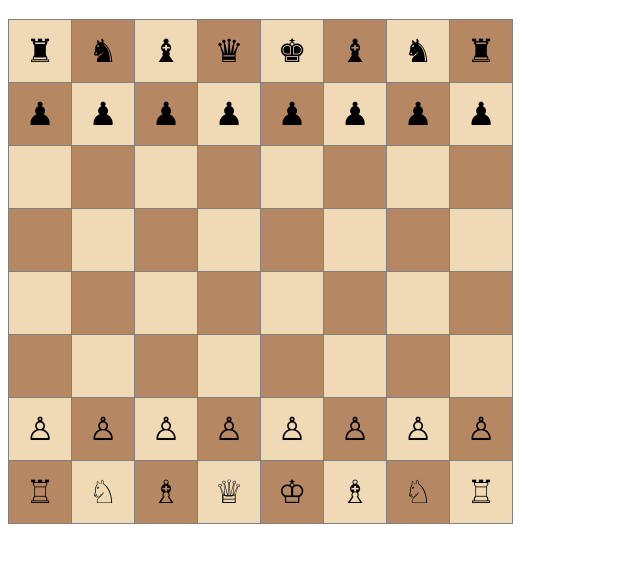
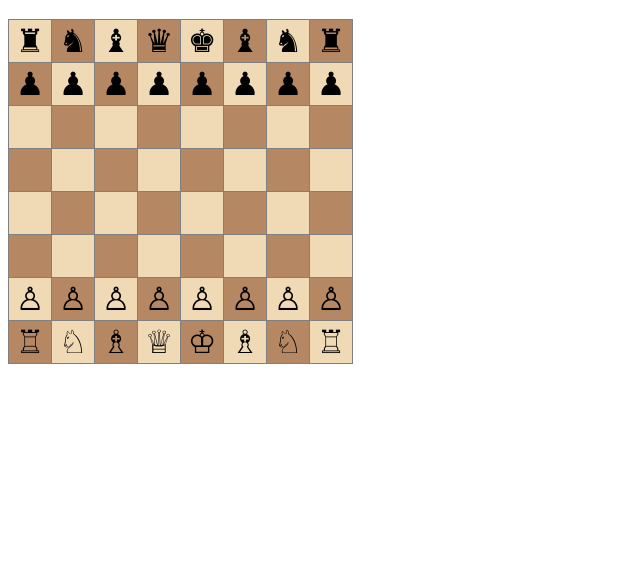
Before and after one commit to DivyanshMishra-2315000780/Chess_Project, a plain HTML site: page index.html in a window 1280 px wide. Shown: the part 61-624 px from the top of the page, without its empty margins (0-640 px from the left). Drawn offline with Linux system fonts and the light colour scheme.

Commit message:
added unicode for pieces

```diff
--- a/index.html
+++ b/index.html
@@ -9,10 +9,11 @@
             border-collapse: collapse;
         }
         td {
-            width: 60px;
-            height: 60px;
+            width: 40px;
+            height: 40px;
             text-align: center;
             font-size: 32px;
+            font-family:  "Arial Unicode MS";
         }
         .light {
             background-color: #f0d9b5;
@@ -28,26 +29,26 @@
     <table border="1">
         <!-- Row 8 (Black back row) -->
         <tr>
-            <td class="light">♜</td>
-            <td class="dark">♞</td>
-            <td class="light">♝</td>
-            <td class="dark">♛</td>
-            <td class="light">♚</td>
-            <td class="dark">♝</td>
-            <td class="light">♞</td>
-            <td class="dark">♜</td>
+            <td class="light">&#9820;</td> <!-- Black Rook -->
+            <td class="dark">&#9822;</td> <!-- Black Knight -->
+            <td class="light">&#9821;</td> <!-- Black Bishop -->
+            <td class="dark">&#9819;</td> <!-- Black Queen -->
+            <td class="light">&#9818;</td> <!-- Black King -->
+            <td class="dark">&#9821;</td> <!-- Black Bishop -->
+            <td class="light">&#9822;</td> <!-- Black Knight -->
+            <td class="dark">&#9820;</td> <!-- Black Rook -->
         </tr>
 
         <!-- Row 7 (Black pawns) -->
         <tr>
-            <td class="dark">♟</td>
-            <td class="light">♟</td>
-            <td class="dark">♟</td>
-            <td class="light">♟</td>
-            <td class="dark">♟</td>
-            <td class="light">♟</td>
-            <td class="dark">♟</td>
-            <td class="light">♟</td>
+            <td class="dark">&#9823;</td>
+            <td class="light">&#9823;</td>
+            <td class="dark">&#9823;</td>
+            <td class="light">&#9823;</td>
+            <td class="dark">&#9823;</td>
+            <td class="light">&#9823;</td>
+            <td class="dark">&#9823;</td>
+            <td class="light">&#9823;</td>
         </tr>
 
         <!-- Row 6 -->
@@ -100,26 +101,26 @@
 
         <!-- Row 2 (White pawns) -->
         <tr>
-            <td class="light">♙</td>
-            <td class="dark">♙</td>
-            <td class="light">♙</td>
-            <td class="dark">♙</td>
-            <td class="light">♙</td>
-            <td class="dark">♙</td>
-            <td class="light">♙</td>
-            <td class="dark">♙</td>
+            <td class="light">&#9817;</td>
+            <td class="dark">&#9817;</td>
+            <td class="light">&#9817;</td>
+            <td class="dark">&#9817;</td>
+            <td class="light">&#9817;</td>
+            <td class="dark">&#9817;</td>
+            <td class="light">&#9817;</td>
+            <td class="dark">&#9817;</td>
         </tr>
 
         <!-- Row 1 (White back row) -->
         <tr>
-            <td class="dark">♖</td>
-            <td class="light">♘</td>
-            <td class="dark">♗</td>
-            <td class="light">♕</td>
-            <td class="dark">♔</td>
-            <td class="light">♗</td>
-            <td class="dark">♘</td>
-            <td class="light">♖</td>
+            <td class="dark">&#9814;</td> <!-- White Rook -->
+            <td class="light">&#9816;</td> <!-- White Knight -->
+            <td class="dark">&#9815;</td> <!-- White Bishop -->
+            <td class="light">&#9813;</td> <!-- White Queen -->
+            <td class="dark">&#9812;</td> <!-- White King -->
+            <td class="light">&#9815;</td> <!-- White Bishop -->
+            <td class="dark">&#9816;</td> <!-- White Knight -->
+            <td class="light">&#9814;</td> <!-- White Rook -->
         </tr>
     </table>
 </body>
```
